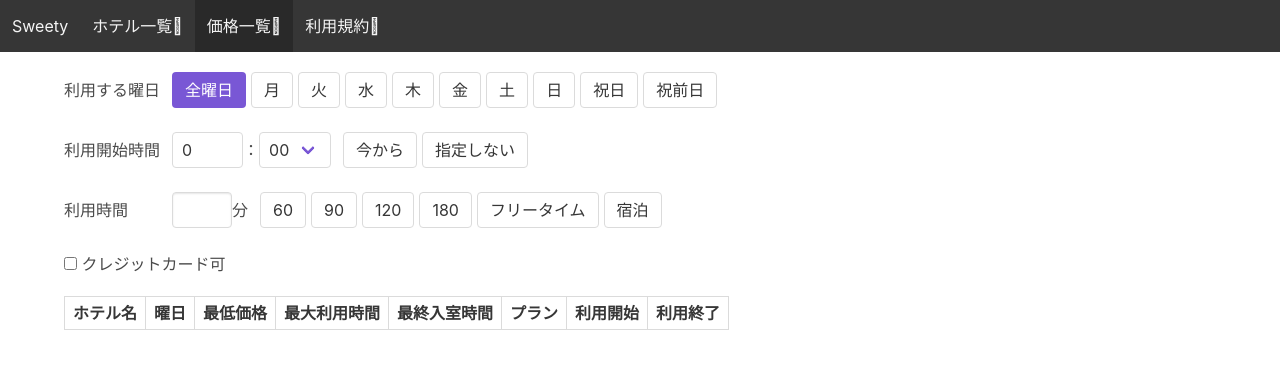
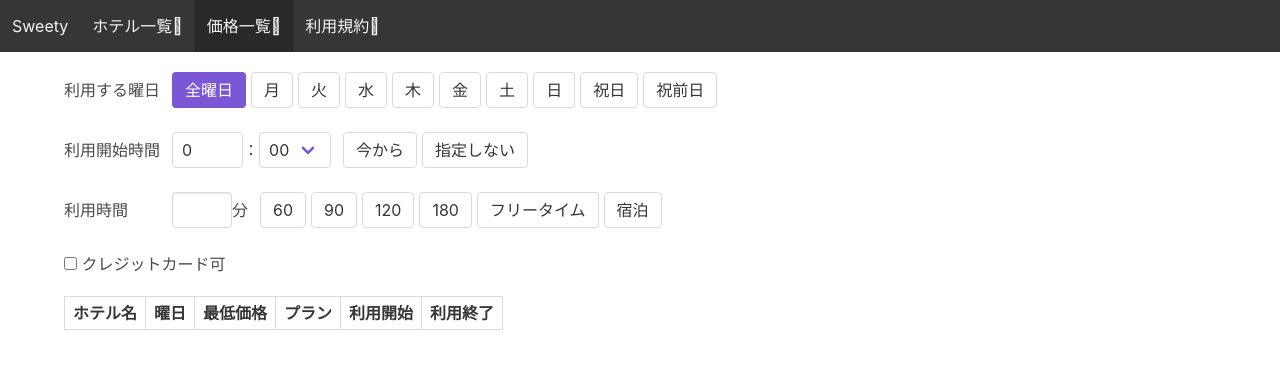
Before and after one commit to KaiShoya/Sweety, a PHP site: page /price_list.php in a window 1280 px wide. Shown: the top 369 px of the page. Run offline with PHP 8.4, Linux system fonts and the light colour scheme; data that the repository does not hold is empty; some libraries are stand-ins or nearby versions.

Commit message:
最大利用時間、最終入室時間にバグがあったため非表示にしました

```diff
--- a/pub/price_list.php
+++ b/pub/price_list.php
@@ -92,11 +92,11 @@ $dow_id = isset($_REQUEST['dow_id']) ? $_REQUEST['dow_id'] : '0';
           <?php endif; ?>
           <th class="col-md-2">最低価格</th>
           <!-- <th class="col-md-2">最高価格</th> -->
-          <th class="col-md-2">最大利用時間</th>
-          <th class="col-md-2">最終入室時間</th>
           <th class="col-md-2">プラン</th>
           <th class="col-md-2">利用開始</th>
           <th class="col-md-2">利用終了</th>
+          <!-- <th class="col-md-2">最大利用時間</th>
+          <th class="col-md-2">最終入室時間</th> -->
           <!-- <th class="col-md-2">created_at</th>
           <th class="col-md-2">updated_at</th> -->
         </tr>
@@ -117,13 +117,13 @@ $dow_id = isset($_REQUEST['dow_id']) ? $_REQUEST['dow_id'] : '0';
       <?php endif; ?>
       <td>{{ p.min_price }}</td>
       <!-- <td>{{ p.max_price }}</td> -->
-      <td>{{ p.time_diff }}</td>
-      <td>{{ p.last_start_time }}</td>
       <td v-if="p.utilization_time == 'Free'">フリー</td>
       <td v-else-if="p.utilization_time == 'Lodging'">宿泊</td>
       <td v-else>{{ p.utilization_time }}分</td>
       <td>{{ p.time_zone_start }}</td>
       <td>{{ p.time_zone_end }}</td>
+      <!-- <td>{{ p.time_diff }}</td>
+      <td>{{ p.last_start_time }}</td> -->
       <!-- <td>{{ p.created_at }}</td>
       <td>{{ p.updated_at }}</td> -->
     </tr>
```
